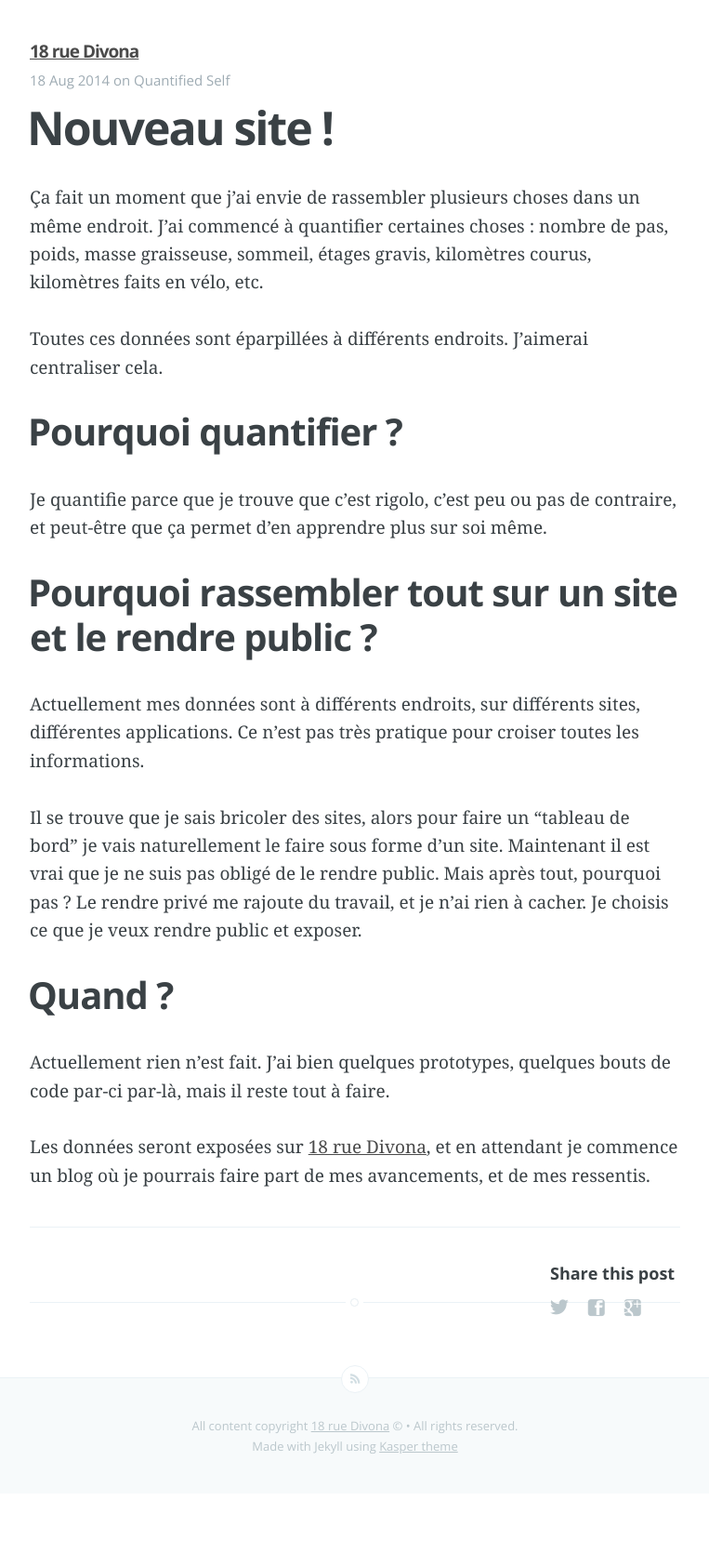
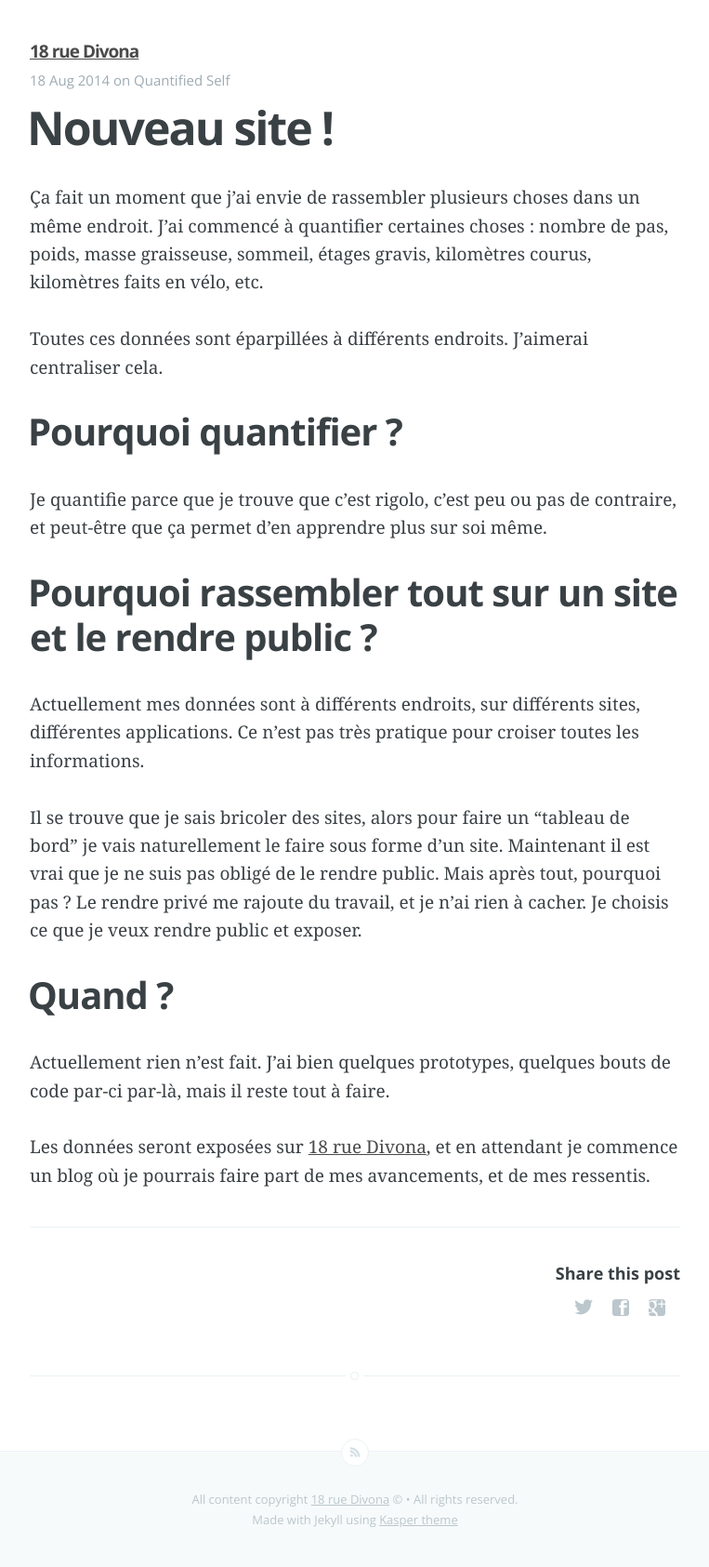
Before and after one commit to magiccyril/18rueDivona, a Jekyll site: the page built from _posts/2014-08-18-nouveau-site.markdown, in a window 1280 px wide. Shown: the whole page at 93% size, without its empty margins (258-1021 px from the left). Built offline with Jekyll 4.4.1, drawn with Linux system fonts in a browser that asks for light colours; Markdown is read by kramdown in place of the engine named in the settings; comment, search, counter and statistics services are not loaded; before the commit the page ends 1606 px from its top, so only the background shows below that.

Commit message:
CSS for share links and comments

```diff
--- a/assets/css/screen.css
+++ b/assets/css/screen.css
@@ -547,7 +547,7 @@ margin on the iframe, cause it breaks stuff. */
     height: auto;
 }
 
-/* The author credit area after the post */
+/* The share and comments area after the post */
 .post-footer {
     position: relative;
     margin: 4rem 0 0 0;
@@ -566,20 +566,8 @@ margin on the iframe, cause it breaks stuff. */
     line-height: 1.6em;
 }
 
-/* Create some space to the right for the share links */
-.post-footer .author {
-    margin-right: 180px;
-}
-
-/* Drop the share links in the space to the right.
-   Doing it like this means it's easier for the author bio
-   to be flexible at smaller screen sizes while the share
-   links remain at a fixed width the whole time */
 .post-footer .share {
-    position: absolute;
-    top: 4rem;
-    right: 0;
-    width: 140px;
+    text-align: right;
 }
 
 .post-footer .share a {
@@ -911,17 +899,6 @@ margin on the iframe, cause it breaks stuff. */
         text-align: center;
     }
 
-    .post-footer .author {
-        margin: 0 0 2rem 0;
-        padding: 0 0 1.6rem 0;
-        border-bottom: #EBF2F6 1px dashed;
-    }
-
-    .post-footer .share {
-        position: static;
-        width: auto;
-    }
-
     .post-footer .share a {
         margin: 1.4rem 0.8rem 0 0.8rem;
     }
```
